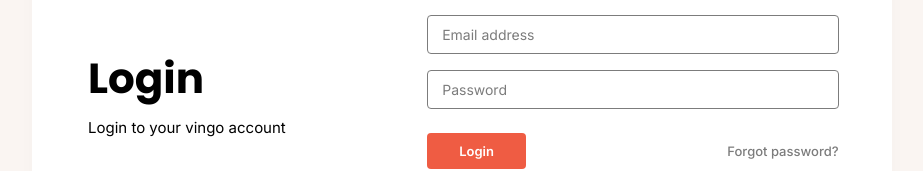
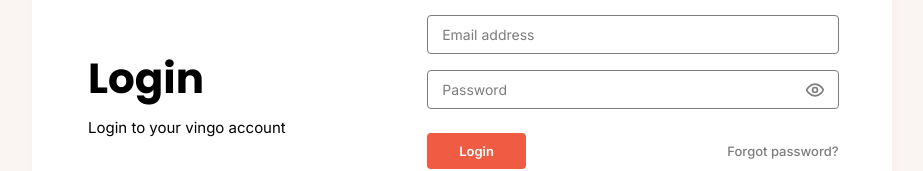
Before and after one commit to Thevingodotcom/thevingo, a React (Vite) app in the folder frontend/: page /login in a window 1280 px wide. Shown: the part 338-509 px from the top of the page, without its empty margins (178-1101 px from the left). Built offline with nearby package versions, Linux system fonts and the light colour scheme; no server answers.

Commit message:
feat: implement multi-step user registration, email OTP verification, and login pages

```diff
--- a/frontend/src/pages/auth/Login/Login.css
+++ b/frontend/src/pages/auth/Login/Login.css
@@ -72,8 +72,51 @@
   gap: 16px;
 }
 
+/* Hide native Edge/IE password reveal button */
+input::-ms-reveal,
+input::-ms-clear {
+  display: none;
+}
+
 .login-form-group {
   width: 100%;
+}
+
+.login-password-group {
+  position: relative;
+  display: flex;
+  align-items: center;
+  width: 100%;
+}
+
+.login-password-group .login-input {
+  padding-right: 42px;
+}
+
+.login-password-toggle {
+  position: absolute;
+  right: 8px;
+  background: transparent;
+  border: none;
+  padding: 6px;
+  margin: 0;
+  cursor: pointer;
+  display: flex;
+  align-items: center;
+  justify-content: center;
+  color: #7c7c7c;
+  border-radius: 4px;
+  transition: color 0.2s ease, background-color 0.2s ease;
+  -webkit-tap-highlight-color: transparent;
+}
+
+.login-password-toggle:hover {
+  color: #EF5C43;
+  background-color: rgba(239, 92, 67, 0.08);
+}
+
+.login-password-toggle:focus-visible {
+  outline: 2px solid #EF5C43;
 }
 
 .login-input {
--- a/frontend/src/pages/auth/Login/Login.jsx
+++ b/frontend/src/pages/auth/Login/Login.jsx
@@ -10,6 +10,8 @@
   const [password, setPassword] = useState('');
   const [error, setError] = useState('');
   const [loading, setLoading] = useState(false);
+
+  const [showPassword, setShowPassword] = useState(false);
 
   const handleSubmit = async (e) => {
     e.preventDefault();
@@ -84,9 +86,9 @@
               disabled={loading}
             />
           </div>
-          <div className="login-form-group">
+          <div className="login-form-group login-password-group">
             <input
-              type="password"
+              type={showPassword ? 'text' : 'password'}
               className="login-input landing_placeholder"
               placeholder="Password"
               value={password}
@@ -94,6 +96,27 @@
               required
               disabled={loading}
             />
+            <button
+              type="button"
+              className="login-password-toggle"
+              onClick={() => setShowPassword(!showPassword)}
+              aria-label={showPassword ? 'Hide password' : 'Show password'}
+              tabIndex={-1}
+            >
+              {showPassword ? (
+                <svg viewBox="0 0 24 24" width="20" height="20" fill="none" stroke="currentColor" strokeWidth="2" strokeLinecap="round" strokeLinejoin="round">
+                  <path d="M9.88 9.88a3 3 0 1 0 4.24 4.24" />
+                  <path d="M10.73 5.08A10.43 10.43 0 0 1 12 5c7 0 10 7 10 7a13.16 13.16 0 0 1-1.67 2.68" />
+                  <path d="M6.61 6.61A13.52 13.52 0 0 0 2 12s3 7 10 7a9.74 9.74 0 0 0 5.39-1.61" />
+                  <line x1="2" y1="2" x2="22" y2="22" />
+                </svg>
+              ) : (
+                <svg viewBox="0 0 24 24" width="20" height="20" fill="none" stroke="currentColor" strokeWidth="2" strokeLinecap="round" strokeLinejoin="round">
+                  <path d="M2 12s3-7 10-7 10 7 10 7-3 7-10 7-10-7-10-7z" />
+                  <circle cx="12" cy="12" r="3" />
+                </svg>
+              )}
+            </button>
           </div>
 
           <div className="login-actions-row">
--- a/frontend/src/pages/auth/Register/Register.css
+++ b/frontend/src/pages/auth/Register/Register.css
@@ -76,6 +76,43 @@
 
 .register-form-group {
   width: 100%;
+}
+
+.register-password-group {
+  position: relative;
+  display: flex;
+  align-items: center;
+  width: 100%;
+}
+
+.register-password-group .register-input {
+  padding-right: 42px;
+}
+
+.register-password-toggle {
+  position: absolute;
+  right: 8px;
+  background: transparent;
+  border: none;
+  padding: 6px;
+  margin: 0;
+  cursor: pointer;
+  display: flex;
+  align-items: center;
+  justify-content: center;
+  color: #7c7c7c;
+  border-radius: 4px;
+  transition: color 0.2s ease, background-color 0.2s ease;
+  -webkit-tap-highlight-color: transparent;
+}
+
+.register-password-toggle:hover {
+  color: #EF5C43;
+  background-color: rgba(239, 92, 67, 0.08);
+}
+
+.register-password-toggle:focus-visible {
+  outline: 2px solid #EF5C43;
 }
 
 .register-input {
--- a/frontend/src/pages/auth/Register/Register.jsx
+++ b/frontend/src/pages/auth/Register/Register.jsx
@@ -12,7 +12,7 @@
   const [email, setEmail] = useState('');
   const [contact, setContact] = useState('');
   const [password, setPassword] = useState('');
-
+  const [showPassword, setShowPassword] = useState(false);
   const [hotelName, setHotelName] = useState('');
   const [hotelAddress, setHotelAddress] = useState('');
   const [hotelCity, setHotelCity] = useState('');
@@ -300,9 +300,9 @@
               />
             </div>
 
-            <div className="register-form-group">
+            <div className="register-form-group register-password-group">
               <input
-                type="password"
+                type={showPassword ? 'text' : 'password'}
                 className="register-input landing_placeholder"
                 placeholder="Password"
                 value={password}
@@ -310,6 +310,27 @@
                 required
                 disabled={loading}
               />
+              <button
+                type="button"
+                className="register-password-toggle"
+                onClick={() => setShowPassword(!showPassword)}
+                aria-label={showPassword ? 'Hide password' : 'Show password'}
+                tabIndex={-1}
+              >
+                {showPassword ? (
+                  <svg viewBox="0 0 24 24" width="20" height="20" fill="none" stroke="currentColor" strokeWidth="2" strokeLinecap="round" strokeLinejoin="round">
+                    <path d="M9.88 9.88a3 3 0 1 0 4.24 4.24" />
+                    <path d="M10.73 5.08A10.43 10.43 0 0 1 12 5c7 0 10 7 10 7a13.16 13.16 0 0 1-1.67 2.68" />
+                    <path d="M6.61 6.61A13.52 13.52 0 0 0 2 12s3 7 10 7a9.74 9.74 0 0 0 5.39-1.61" />
+                    <line x1="2" y1="2" x2="22" y2="22" />
+                  </svg>
+                ) : (
+                  <svg viewBox="0 0 24 24" width="20" height="20" fill="none" stroke="currentColor" strokeWidth="2" strokeLinecap="round" strokeLinejoin="round">
+                    <path d="M2 12s3-7 10-7 10 7 10 7-3 7-10 7-10-7-10-7z" />
+                    <circle cx="12" cy="12" r="3" />
+                  </svg>
+                )}
+              </button>
             </div>
 
             <div className="register-actions-row">
--- a/frontend/src/pages/auth/ResetPassword/ResetPassword.jsx
+++ b/frontend/src/pages/auth/ResetPassword/ResetPassword.jsx
@@ -7,6 +7,8 @@
 const ResetPassword = () => {
   const [password, setPassword] = useState('');
   const [confirmPassword, setConfirmPassword] = useState('');
+  const [showPassword, setShowPassword] = useState(false);
+  const [showConfirmPassword, setShowConfirmPassword] = useState(false);
   const [error, setError] = useState('');
   const [loading, setLoading] = useState(false);
   const [success, setSuccess] = useState('');
@@ -83,26 +85,68 @@
           {error && <div className="register-error-msg landing_body">{error}</div>}
           {success && <div className="register-error-msg landing_body" style={{ color: '#16a34a' }}>{success}</div>}
 
-          <div className="register-form-group">
+          <div className="register-form-group register-password-group">
             <input
-              type="password"
+              type={showPassword ? 'text' : 'password'}
               className="register-input landing_placeholder"
               placeholder="Enter new password"
               value={password}
               onChange={(e) => setPassword(e.target.value)}
               disabled={loading}
             />
+            <button
+              type="button"
+              className="register-password-toggle"
+              onClick={() => setShowPassword(!showPassword)}
+              aria-label={showPassword ? 'Hide password' : 'Show password'}
+              tabIndex={-1}
+            >
+              {showPassword ? (
+                <svg viewBox="0 0 24 24" width="20" height="20" fill="none" stroke="currentColor" strokeWidth="2" strokeLinecap="round" strokeLinejoin="round">
+                  <path d="M9.88 9.88a3 3 0 1 0 4.24 4.24" />
+                  <path d="M10.73 5.08A10.43 10.43 0 0 1 12 5c7 0 10 7 10 7a13.16 13.16 0 0 1-1.67 2.68" />
+                  <path d="M6.61 6.61A13.52 13.52 0 0 0 2 12s3 7 10 7a9.74 9.74 0 0 0 5.39-1.61" />
+                  <line x1="2" y1="2" x2="22" y2="22" />
+                </svg>
+              ) : (
+                <svg viewBox="0 0 24 24" width="20" height="20" fill="none" stroke="currentColor" strokeWidth="2" strokeLinecap="round" strokeLinejoin="round">
+                  <path d="M2 12s3-7 10-7 10 7 10 7-3 7-10 7-10-7-10-7z" />
+                  <circle cx="12" cy="12" r="3" />
+                </svg>
+              )}
+            </button>
           </div>
 
-          <div className="register-form-group">
+          <div className="register-form-group register-password-group">
             <input
-              type="password"
+              type={showConfirmPassword ? 'text' : 'password'}
               className="register-input landing_placeholder"
               placeholder="Re-enter new password"
               value={confirmPassword}
               onChange={(e) => setConfirmPassword(e.target.value)}
               disabled={loading}
             />
+            <button
+              type="button"
+              className="register-password-toggle"
+              onClick={() => setShowConfirmPassword(!showConfirmPassword)}
+              aria-label={showConfirmPassword ? 'Hide password' : 'Show password'}
+              tabIndex={-1}
+            >
+              {showConfirmPassword ? (
+                <svg viewBox="0 0 24 24" width="20" height="20" fill="none" stroke="currentColor" strokeWidth="2" strokeLinecap="round" strokeLinejoin="round">
+                  <path d="M9.88 9.88a3 3 0 1 0 4.24 4.24" />
+                  <path d="M10.73 5.08A10.43 10.43 0 0 1 12 5c7 0 10 7 10 7a13.16 13.16 0 0 1-1.67 2.68" />
+                  <path d="M6.61 6.61A13.52 13.52 0 0 0 2 12s3 7 10 7a9.74 9.74 0 0 0 5.39-1.61" />
+                  <line x1="2" y1="2" x2="22" y2="22" />
+                </svg>
+              ) : (
+                <svg viewBox="0 0 24 24" width="20" height="20" fill="none" stroke="currentColor" strokeWidth="2" strokeLinecap="round" strokeLinejoin="round">
+                  <path d="M2 12s3-7 10-7 10 7 10 7-3 7-10 7-10-7-10-7z" />
+                  <circle cx="12" cy="12" r="3" />
+                </svg>
+              )}
+            </button>
           </div>
 
           <div className="register-actions-row">
```
